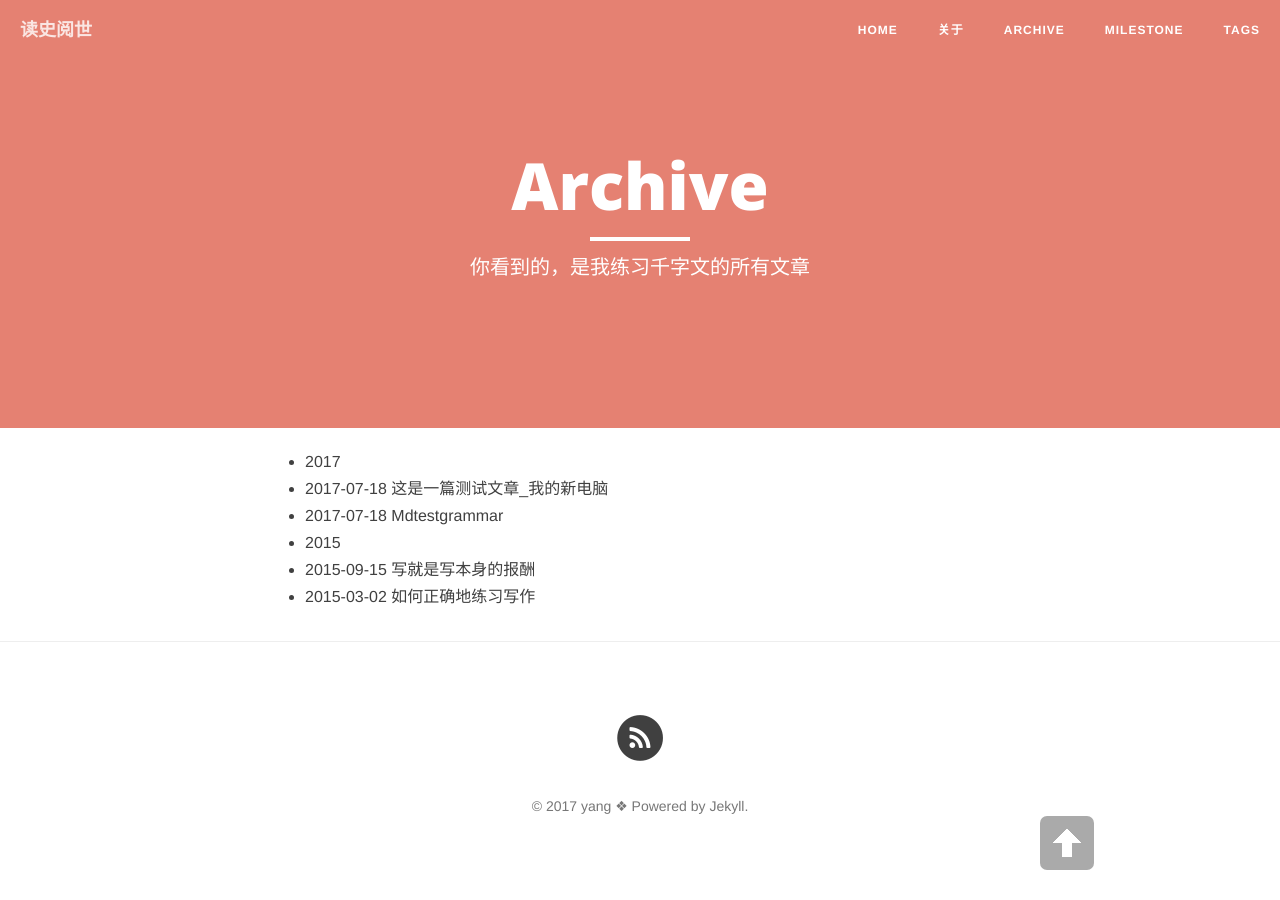
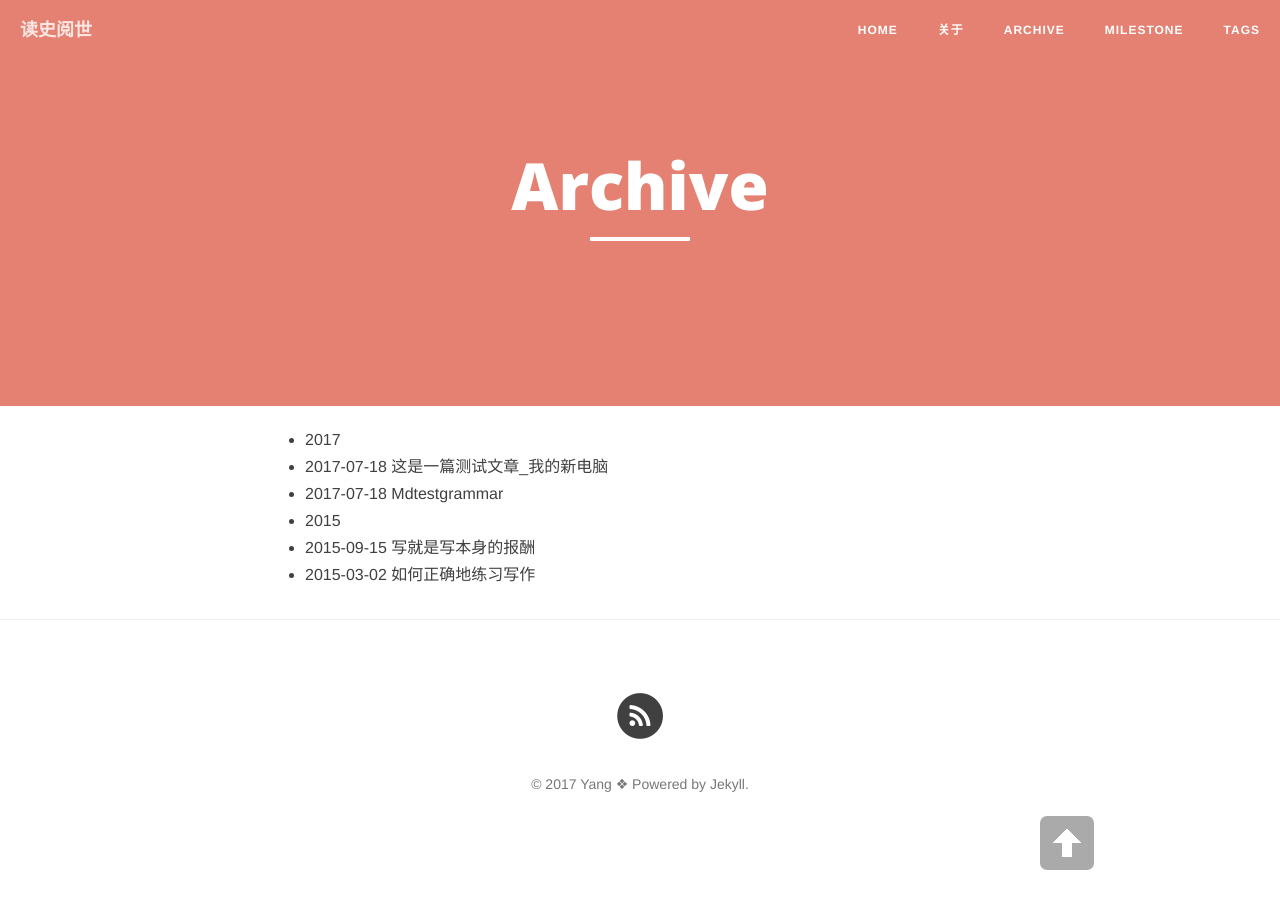
Before and after one commit to yangyangxian/yangyangxian.github.io, a Jekyll site: the page built from archive.md, in a window 1280 px wide. Built offline with Jekyll 4.4.1, drawn with Linux system fonts in a browser that asks for light colours; nearby versions of some CDN libraries.

Commit message:
Update some mistakes

```diff
--- a/_config.yml
+++ b/_config.yml
@@ -8,7 +8,7 @@ url: "http://cnfeat"
 
 # About/contact
 owner:
-  name: " yang"
+  name: " Yang"
   email: persistence@vip.qq.com
   bio: "写就是写的报酬"
 
@@ -43,7 +43,7 @@ defaults:
       type: "posts"
     values:
       layout: "post"
-      author: "CnFeat"
+      author: "Yang"
       header-img: "img/green.jpg" # We don't want posts without a header image, that whould mean white on white
 
 # Comments
--- a/archive.md
+++ b/archive.md
@@ -1,7 +1,7 @@
 ---
 layout: page
 title: "Archive"
-description: "你看到的，是我练习千字文的所有文章"
+description: ""
 header-img: "img/orange.jpg"
 ---
 
```
